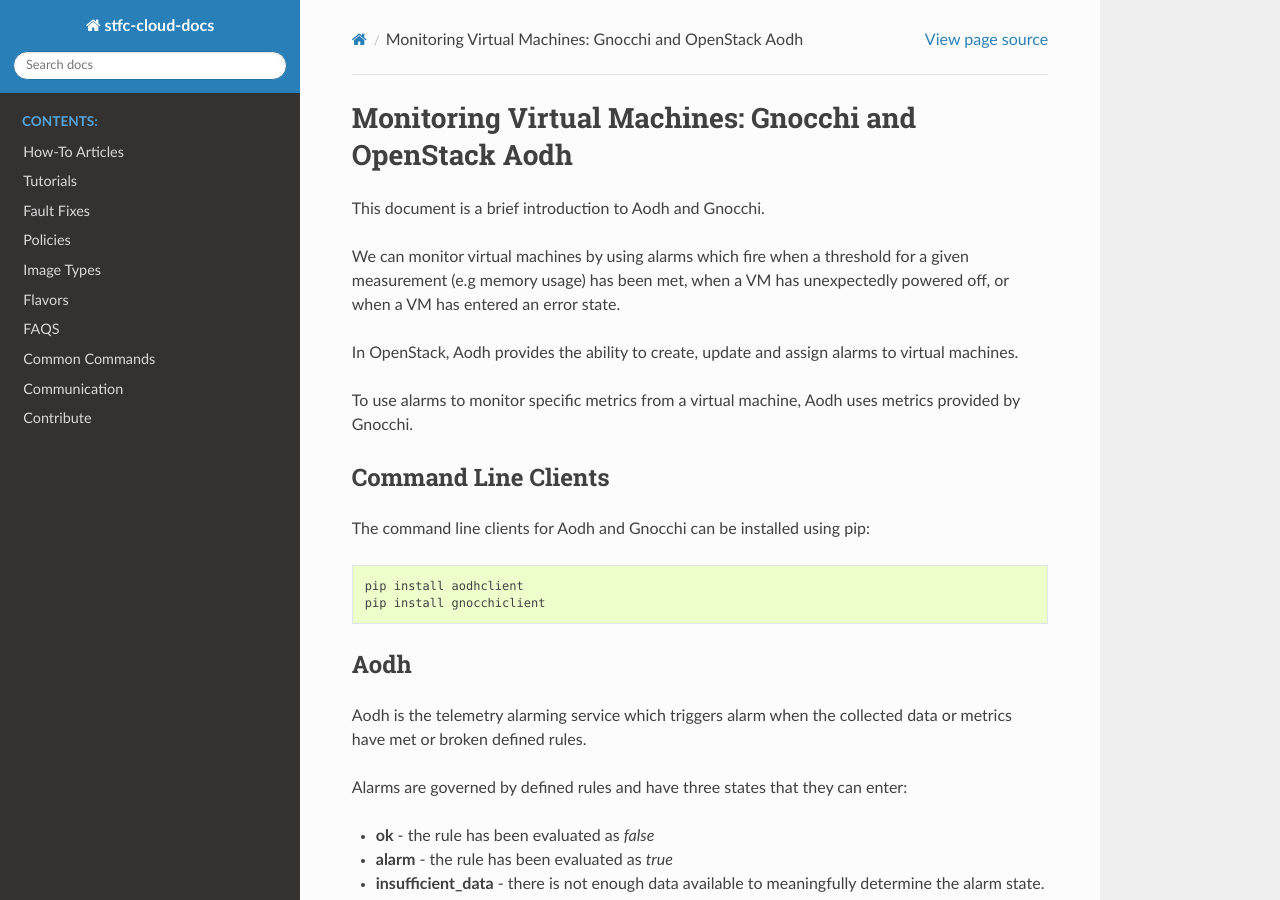
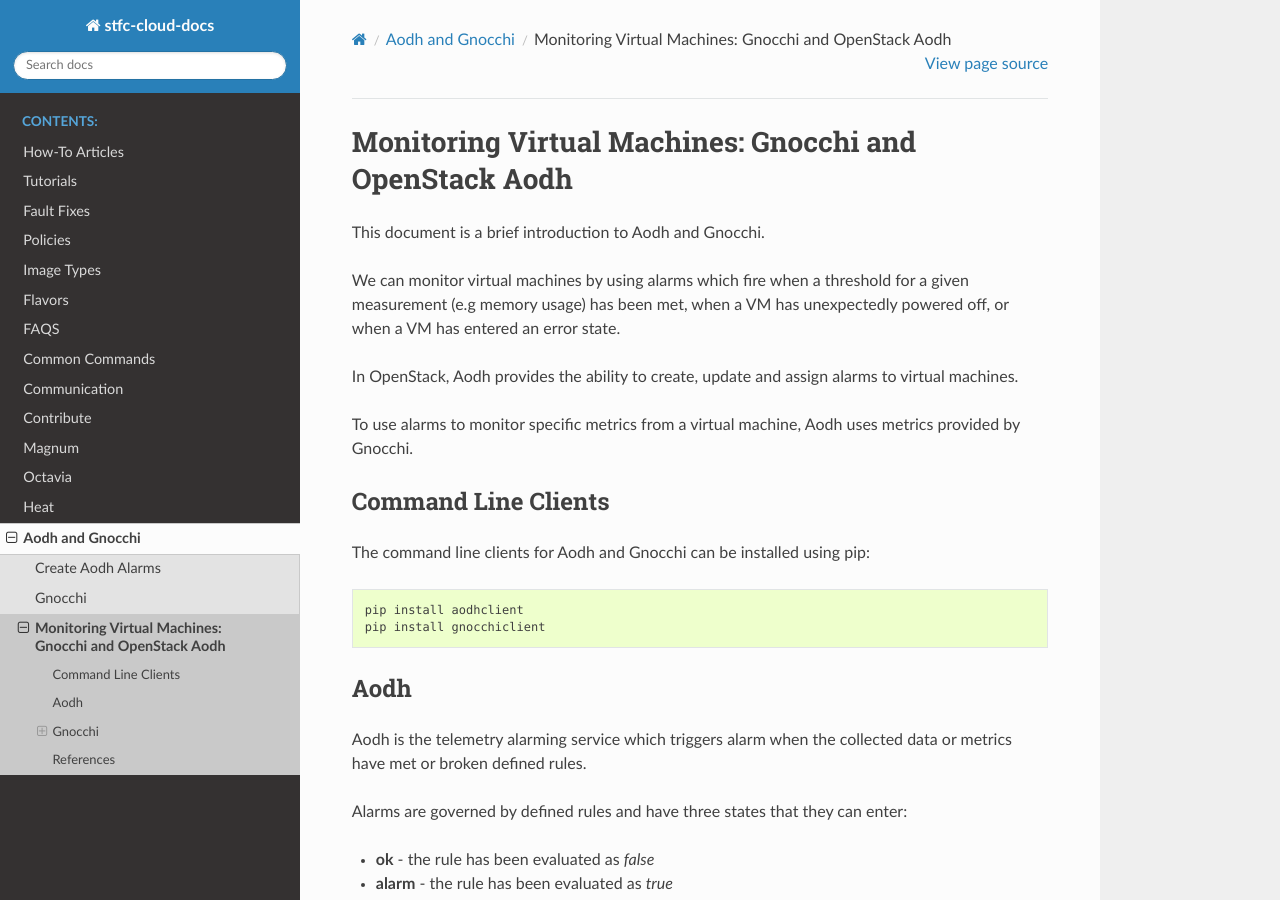
Before and after one commit to stfc/cloud-docs, a Sphinx documentation site: the page built from source/Aodh-and-Gnocchi/MonitoringVMsAodhGnocchi.rst, in a window 1280 px wide and 900 px high. Built offline with Sphinx 7.4.7 and the Read the Docs theme 2.0.0, drawn with Linux system fonts in a browser that asks for light colours.

Commit message:
Add indexing for new documentation

```diff
--- /dev/null
+++ b/source/Aodh-and-Gnocchi/index.rst
@@ -0,0 +1,10 @@
+Aodh and Gnocchi
+===========================================
+
+.. toctree::
+   :maxdepth: 2
+   :caption: Contents:
+
+   CreateAodhAlarms
+   Gnocchi
+   MonitoringVMsAodhGnocchi
--- a/source/index.rst
+++ b/source/index.rst
@@ -20,6 +20,10 @@
    CommonCommands
    contact
    contributetodocs
+   Magnum/index
+   Octavia/index
+   Heat/index
+   Aodh-and-Gnocchi/index
 
 
 Indices and tables
```
Also changed, not shown: source/Heat/index.rst (added, +15 -0 lines), source/Magnum/index.rst (added, +12 -0 lines), source/Octavia/index.rst (added, +9 -0 lines).
